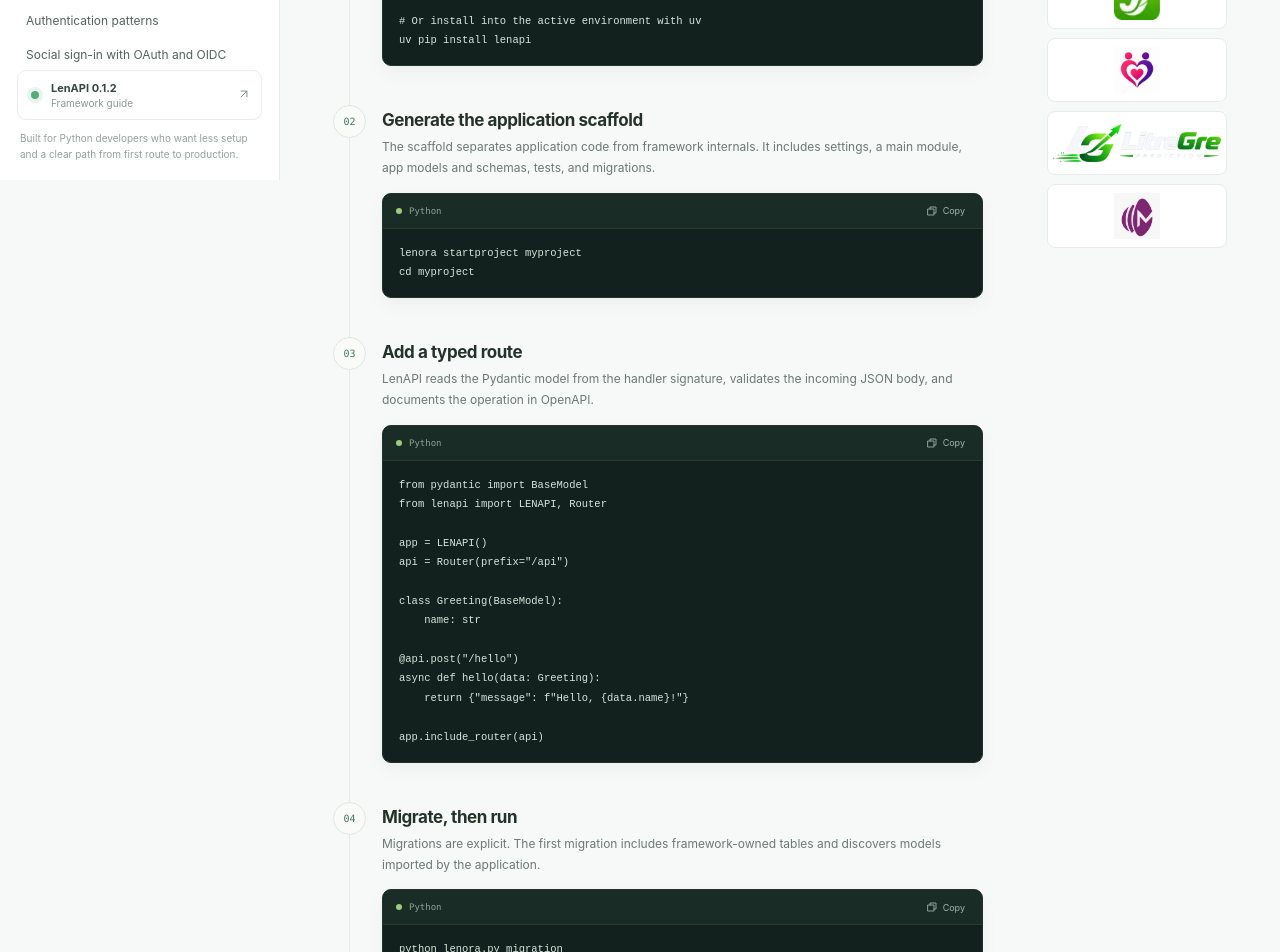
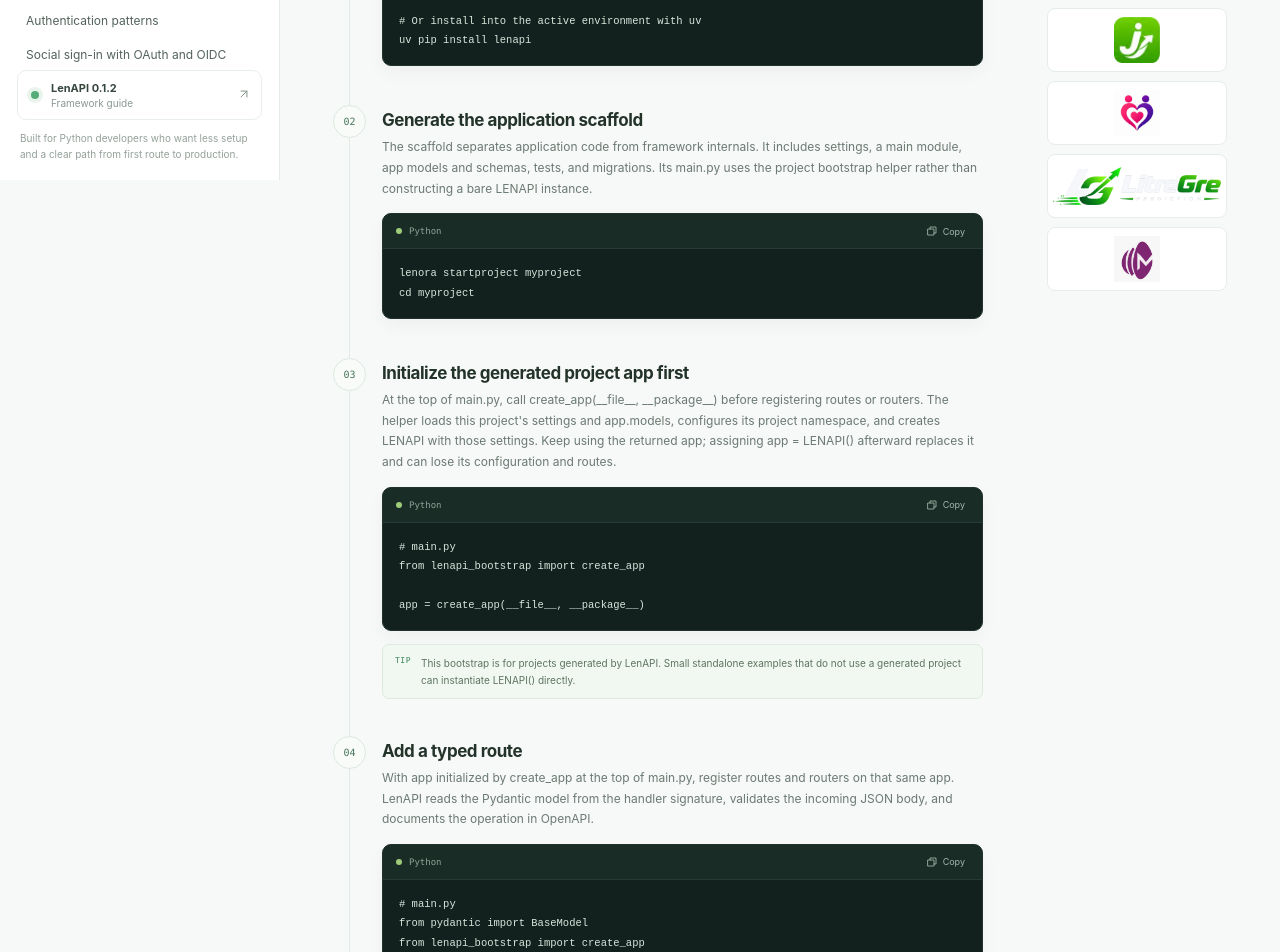
Before and after one commit to Mikandex/lenapi_documentation, a Next.js app: page /quickstart in a window 1280 px wide. Shown: the part 620-1572 px from the top of the page. Built offline with nearby package versions, Linux system fonts and the light colour scheme.

Commit message:
Document generated app bootstrap

```diff
--- a/src/app/docs-data.ts
+++ b/src/app/docs-data.ts
@@ -59,7 +59,7 @@ export const guides: Guide[] = [
       {
         title: "How this documentation is organized",
         body: "Start with the quickstart to install LenAPI and create your first app. Then follow the guides for routing, validation, data access, security, realtime features, testing, and deployment. Each guide includes practical code you can adapt.",
-        code: `from lenapi import LENAPI\n\napp = LENAPI()\n\n@app.get("/health")\ndef health():\n    return {"status": "ok"}`,
+        code: `# main.py in a project created with lenora startproject\nfrom lenapi_bootstrap import create_app\n\n# Keep this at the top of the application setup.\napp = create_app(__file__, __package__)\n\n@app.get("/health")\ndef health():\n    return {"status": "ok"}`,
         note: "The generated development server defaults to http://127.0.0.1:8009, and Swagger UI is available at /docs/.",
       },
     ],
@@ -80,13 +80,19 @@ export const guides: Guide[] = [
       },
       {
         title: "Generate the application scaffold",
-        body: "The scaffold separates application code from framework internals. It includes settings, a main module, app models and schemas, tests, and migrations.",
+        body: "The scaffold separates application code from framework internals. It includes settings, a main module, app models and schemas, tests, and migrations. Its main.py uses the project bootstrap helper rather than constructing a bare LENAPI instance.",
         code: `lenora startproject myproject\ncd myproject`,
       },
       {
+        title: "Initialize the generated project app first",
+        body: "At the top of main.py, call create_app(__file__, __package__) before registering routes or routers. The helper loads this project's settings and app.models, configures its project namespace, and creates LENAPI with those settings. Keep using the returned app; assigning app = LENAPI() afterward replaces it and can lose its configuration and routes.",
+        code: `# main.py\nfrom lenapi_bootstrap import create_app\n\napp = create_app(__file__, __package__)`,
+        note: "This bootstrap is for projects generated by LenAPI. Small standalone examples that do not use a generated project can instantiate LENAPI() directly.",
+      },
+      {
         title: "Add a typed route",
-        body: "LenAPI reads the Pydantic model from the handler signature, validates the incoming JSON body, and documents the operation in OpenAPI.",
-        code: `from pydantic import BaseModel\nfrom lenapi import LENAPI, Router\n\napp = LENAPI()\napi = Router(prefix="/api")\n\nclass Greeting(BaseModel):\n    name: str\n\n@api.post("/hello")\nasync def hello(data: Greeting):\n    return {"message": f"Hello, {data.name}!"}\n\napp.include_router(api)`,
+        body: "With app initialized by create_app at the top of main.py, register routes and routers on that same app. LenAPI reads the Pydantic model from the handler signature, validates the incoming JSON body, and documents the operation in OpenAPI.",
+        code: `# main.py\nfrom pydantic import BaseModel\nfrom lenapi_bootstrap import create_app\nfrom lenapi import Router\n\napp = create_app(__file__, __package__)\napi = Router(prefix="/api")\n\nclass Greeting(BaseModel):\n    name: str\n\n@api.post("/hello")\nasync def hello(data: Greeting):\n    return {"message": f"Hello, {data.name}!"}\n\napp.include_router(api)`,
       },
       {
         title: "Migrate, then run",
--- a/src/app/docs-shell.tsx
+++ b/src/app/docs-shell.tsx
@@ -159,7 +159,7 @@ export default function DocsShell({ initialGuideId = "introduction" }: { initial
                 </div>
                 <div className={styles.terminalCard}>
                   <div className={styles.terminalTop}><span /><span /><span /><b>main.py</b></div>
-                  <pre><code><span className={styles.syntaxPurple}>from</span> lenapi <span className={styles.syntaxPurple}>import</span> LENAPI<br /><br />app = LENAPI()<br /><br /><span className={styles.syntaxBlue}>@app.get</span>(<span className={styles.syntaxGreen}>&quot;/hello&quot;</span>)<br /><span className={styles.syntaxPurple}>def</span> hello():<br />    <span className={styles.syntaxPurple}>return</span> {'{'}<span className={styles.syntaxGreen}>&quot;message&quot;</span>: <span className={styles.syntaxGreen}>&quot;Hello, world!&quot;</span>{'}'}</code></pre>
+                  <pre><code><span className={styles.syntaxPurple}>from</span> lenapi_bootstrap <span className={styles.syntaxPurple}>import</span> create_app<br /><br />app = create_app(__file__, __package__)<br /><br /><span className={styles.syntaxBlue}>@app.get</span>(<span className={styles.syntaxGreen}>&quot;/hello&quot;</span>)<br /><span className={styles.syntaxPurple}>def</span> hello():<br />    <span className={styles.syntaxPurple}>return</span> {'{'}<span className={styles.syntaxGreen}>&quot;message&quot;</span>: <span className={styles.syntaxGreen}>&quot;Hello, world!&quot;</span>{'}'}</code></pre>
                   <div className={styles.terminalFooter}><span className={styles.liveDot} /> Ready to run <code>python lenora.py run</code></div>
                 </div>
               </section>
```
